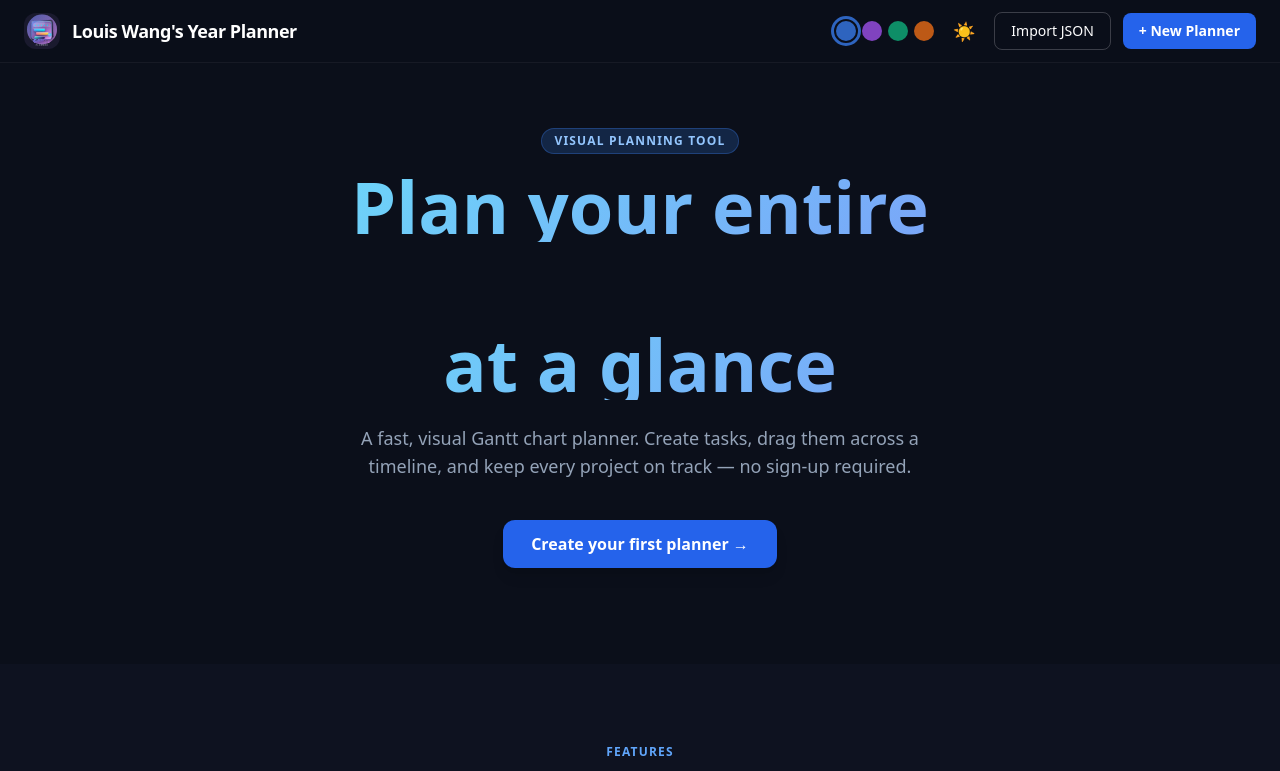
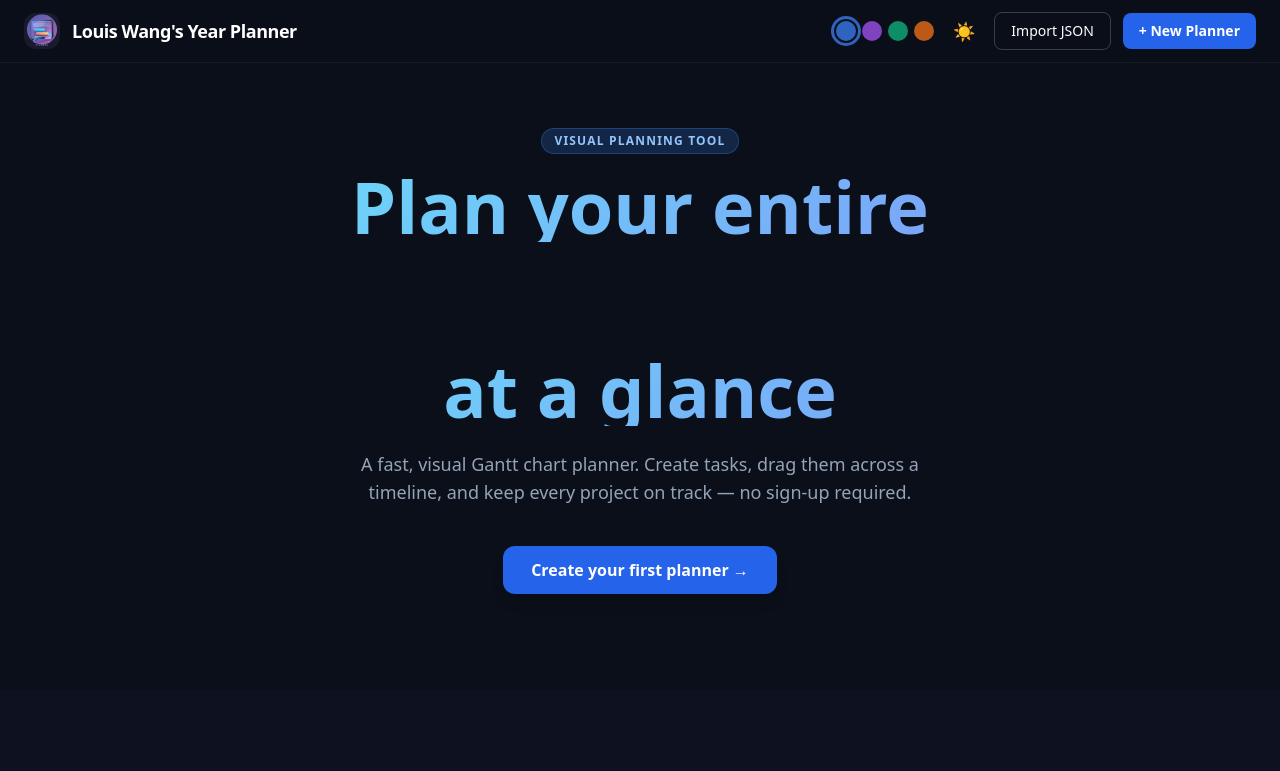
Before and after one commit to Louisw123451/Louis-Wang-s-Year-Planner, a React (Create React App) app: page / in a window 1280 px wide. Shown: the top 771 px of the page. Built offline with nearby package versions, Linux system fonts and the light colour scheme.

Commit message:
Fix rotating word bottom clipping

```diff
--- a/src/LandingPage.js
+++ b/src/LandingPage.js
@@ -270,7 +270,7 @@ export default function LandingPage({ onOpen }) {
           >
             Plan your entire
           </span>
-          <span className="block text-center" style={{ minHeight: '1.2em' }}>
+          <span className="block text-center" style={{ minHeight: '1.4em', overflow: 'visible', lineHeight: '1.4' }}>
             <span
               key={wordIdx}
               className="word-cycle hero-gradient-text text-transparent"
--- a/src/index.css
+++ b/src/index.css
@@ -27,15 +27,17 @@ body {
 
 /* ── Rotating word fade-slide animation ── */
 @keyframes wordIn {
-  0%   { opacity: 0; transform: translateY(14px); }
+  0%   { opacity: 0; transform: translateY(10px); }
   20%  { opacity: 1; transform: translateY(0); }
   80%  { opacity: 1; transform: translateY(0); }
-  100% { opacity: 0; transform: translateY(-14px); }
+  100% { opacity: 0; transform: translateY(-10px); }
 }
 .word-cycle {
   display: inline-block;
   animation: wordIn 3s ease-in-out infinite;
   white-space: nowrap;
+  overflow: visible;
+  padding-bottom: 0.15em;
 }
 
 /* ── Google Translate widget dark-mode overrides ── */
```
